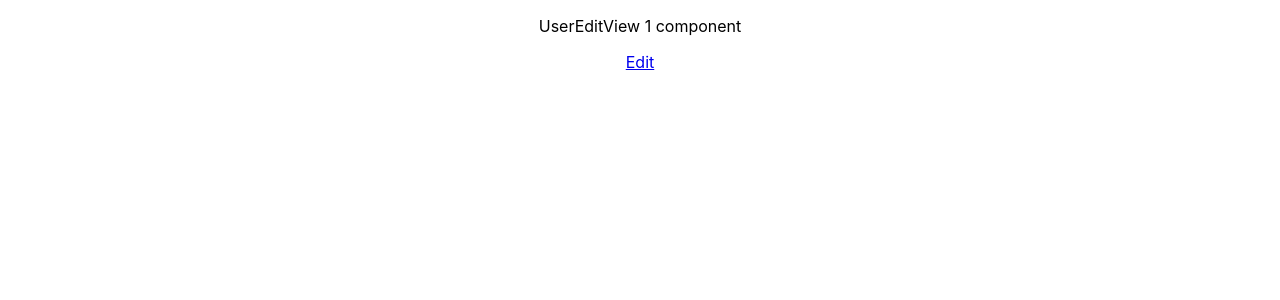
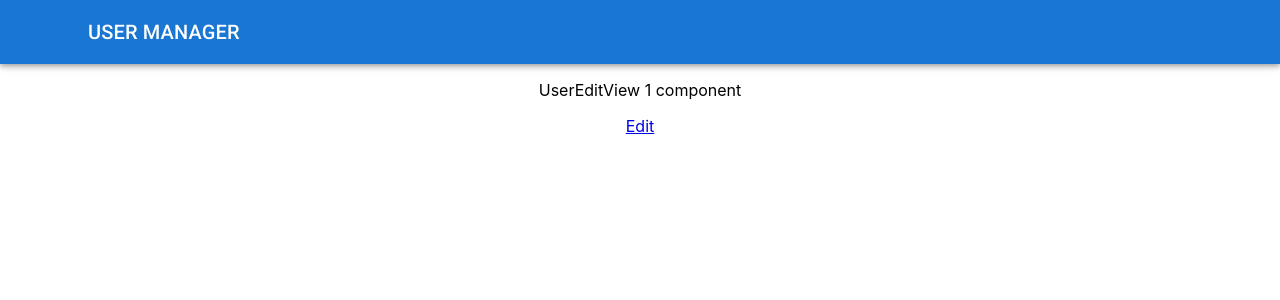
Before and after one commit to malmon305/intive-patronage-users-manager, a React (Create React App) app: page / in a window 1280 px wide. Shown: the top 300 px of the page. Built offline with nearby package versions, Linux system fonts and the light colour scheme.

Commit message:
Add Header

```diff
--- a/package.json
+++ b/package.json
@@ -3,6 +3,10 @@
   "version": "0.1.0",
   "private": true,
   "dependencies": {
+    "@emotion/react": "^11.7.0",
+    "@emotion/styled": "^11.6.0",
+    "@mui/material": "^5.2.2",
+    "@mui/styles": "^5.2.2",
     "@testing-library/jest-dom": "^5.15.0",
     "@testing-library/react": "^11.2.7",
     "@testing-library/user-event": "^12.8.3",
--- a/src/App.tsx
+++ b/src/App.tsx
@@ -1,3 +1,5 @@
+import { Container } from '@mui/material';
+import Header from 'components/Header';
 import React, { Suspense } from 'react';
 import { HashRouter as Router, Route, Routes } from 'react-router-dom';
 import UserEditView from 'views/UserEditView';
@@ -9,12 +11,15 @@ function App() {
   return (
     <div className="App">
       <Router>
+        <Header />
+        <Container>
           <Suspense fallback={<div>Loading...</div>}>
             <Routes>
               <Route path="/" element={<UsersListView />} />
               <Route path="/edit" element={<UserEditView />} />
             </Routes>
           </Suspense>
+        </Container>
       </Router>
     </div>
   );
--- /dev/null
+++ b/src/components/Header.tsx
@@ -0,0 +1,49 @@
+import React from 'react';
+import AppBar from '@mui/material/AppBar';
+import { Box, Button, Container, Toolbar, Typography } from '@mui/material';
+import { makeStyles } from '@mui/styles';
+import { Link } from 'react-router-dom';
+
+const useStyles = makeStyles({
+  headerLink: {
+    color: 'white',
+    margin: '0 0 0 30px',
+    fontSize: '18px'
+  }
+});
+
+function Header() {
+  const headerLinks = [
+    {
+      label: 'USERS',
+      href: '/'
+    },
+    {
+      label: 'NEW USER',
+      href: '/NewUser'
+    }
+  ];
+
+  const classes = useStyles();
+
+  return (
+    <AppBar position="static">
+      <Container>
+        <Toolbar>
+          <Box display="flex" flexGrow={1} alignItems="center">
+            <Typography variant="h6" noWrap>
+              USER MANAGER
+            </Typography>
+            {headerLinks.map(({ label, href }) => (
+              <Button variant="text" key={label} component={Link} to={href} replace className={classes.headerLink}>
+                {label}
+              </Button>
+            ))}
+          </Box>
+        </Toolbar>
+      </Container>
+    </AppBar>
+  );
+}
+
+export default Header;
--- a/src/index.tsx
+++ b/src/index.tsx
@@ -2,7 +2,6 @@ import React from 'react';
 import ReactDOM from 'react-dom';
 import './index.css';
 import App from './App';
-import reportWebVitals from './reportWebVitals';
 
 ReactDOM.render(
   <React.StrictMode>
@@ -10,8 +9,3 @@ ReactDOM.render(
   </React.StrictMode>,
   document.getElementById('root')
 );
-
-// If you want to start measuring performance in your app, pass a function
-// to log results (for example: reportWebVitals(console.log))
-// or send to an analytics endpoint. Learn more: https://bit.ly/CRA-vitals
-reportWebVitals();
--- a/src/reportWebVitals.ts
+++ /dev/null
@@ -1,15 +0,0 @@
-import { ReportHandler } from 'web-vitals';
-
-const reportWebVitals = (onPerfEntry?: ReportHandler) => {
-  if (onPerfEntry && onPerfEntry instanceof Function) {
-    import('web-vitals').then(({ getCLS, getFID, getFCP, getLCP, getTTFB }) => {
-      getCLS(onPerfEntry);
-      getFID(onPerfEntry);
-      getFCP(onPerfEntry);
-      getLCP(onPerfEntry);
-      getTTFB(onPerfEntry);
-    });
-  }
-};
-
-export default reportWebVitals;
```
Also changed, not shown: src/views/UsersListView.tsx (+9 -4 lines), 1 other file (tests, documents, lock files or other folders). Lines whose indentation alone changed are shown as unchanged.
